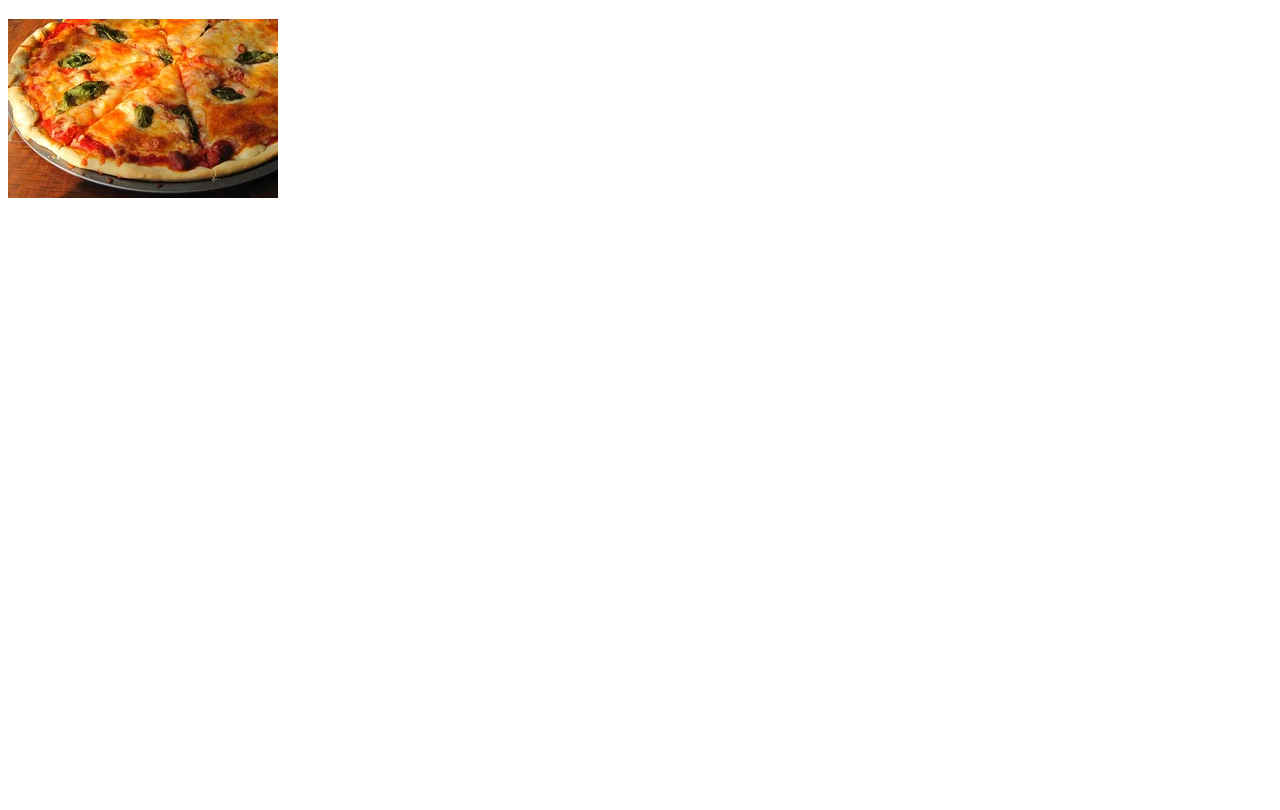
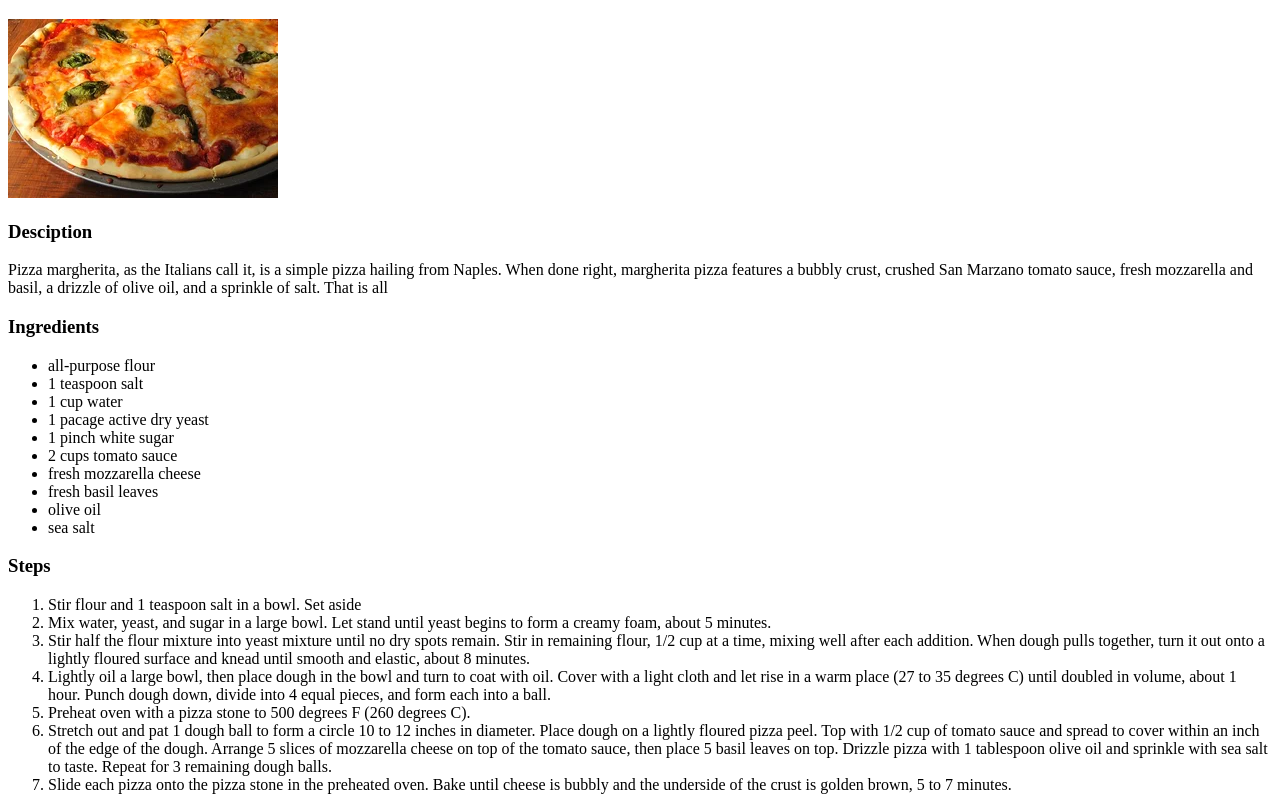
Before and after one commit to beka71/odin-recipes, a plain HTML site: page recipes/pizza.html in a window 1280 px wide. Shown: the part 61-871 px from the top of the page. Before the commit the page ends 800 px from the top, so only its background shows below. Drawn offline with Linux system fonts and the light colour scheme.

Commit message:
finished pizza recipe page

```diff
--- a/recipes/pizza.html
+++ b/recipes/pizza.html
@@ -9,5 +9,42 @@
     <body>
         <h1>Pizza</h1>
         <img src="pizza.webp">
+        <h3>Desciption</h3>
+        <p>Pizza margherita, as the Italians call it, is a simple pizza hailing from Naples.
+             When done right, margherita pizza features a bubbly crust,
+            crushed San Marzano tomato sauce, fresh mozzarella and basil,
+            a drizzle of olive oil, and a sprinkle of salt. That is all</p>
+        <h3>Ingredients</h3>
+        <ul>
+            <li>all-purpose flour</li>
+            <li>1 teaspoon salt</li>
+            <li>1 cup water</li>
+            <li>1 pacage active dry yeast</li>
+            <li>1 pinch white sugar</li>
+            <li>2 cups tomato sauce</li>
+            <li>fresh mozzarella cheese</li>
+            <li>fresh basil leaves</li>
+            <li>olive oil</li>
+            <li>sea salt</li>
+        </ul>
+        <h3>Steps</h3>
+        <ol>
+            <li>Stir flour and 1 teaspoon salt in a bowl. Set aside</li>
+            <li>Mix water, yeast, and sugar in a large bowl. Let stand until yeast begins to form a creamy foam, about 5 minutes.</li>
+            <li>Stir half the flour mixture into yeast mixture until no dry spots remain.
+                Stir in remaining flour, 1/2 cup at a time, mixing well after each addition.
+                When dough pulls together, turn it out onto a lightly floured surface and
+                knead until smooth and elastic, about 8 minutes.</li>
+            <li>Lightly oil a large bowl, then place dough in the bowl and turn to coat with oil.
+                Cover with a light cloth and let rise in a warm place (27 to 35 degrees C) until doubled in volume,
+                 about 1 hour. Punch dough down, divide into 4 equal pieces, and form each into a ball.</li>
+            <li>Preheat oven with a pizza stone to 500 degrees F (260 degrees C).</li>
+            <li>Stretch out and pat 1 dough ball to form a circle 10 to 12 inches in diameter.
+                Place dough on a lightly floured pizza peel. Top with 1/2 cup of tomato sauce and spread to cover within an inch of the edge of the dough.
+                 Arrange 5 slices of mozzarella cheese on top of the tomato sauce, then place 5 basil leaves on top.
+                 Drizzle pizza with 1 tablespoon olive oil and sprinkle with sea salt to taste. Repeat for 3 remaining dough balls.</li>
+            <li>Slide each pizza onto the pizza stone in the preheated oven. Bake until cheese is bubbly and the underside of the crust is golden brown, 5 to 7 minutes.</li>
+
+        </ol>
     </body>
 </html>
```
Also changed, not shown: recipes/ice-cream.html (+10 -0 lines), recipes/lasagna.html (+10 -0 lines).
